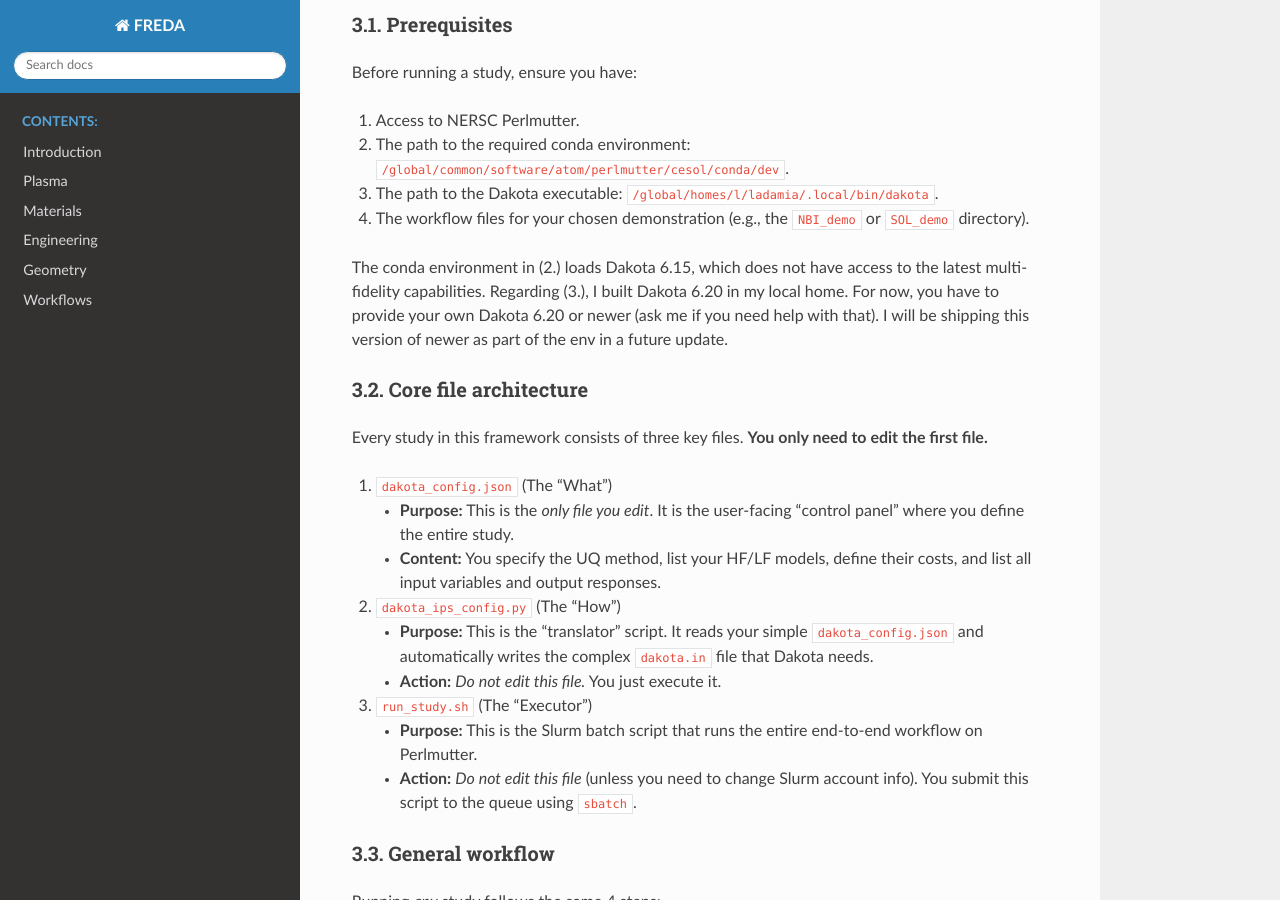
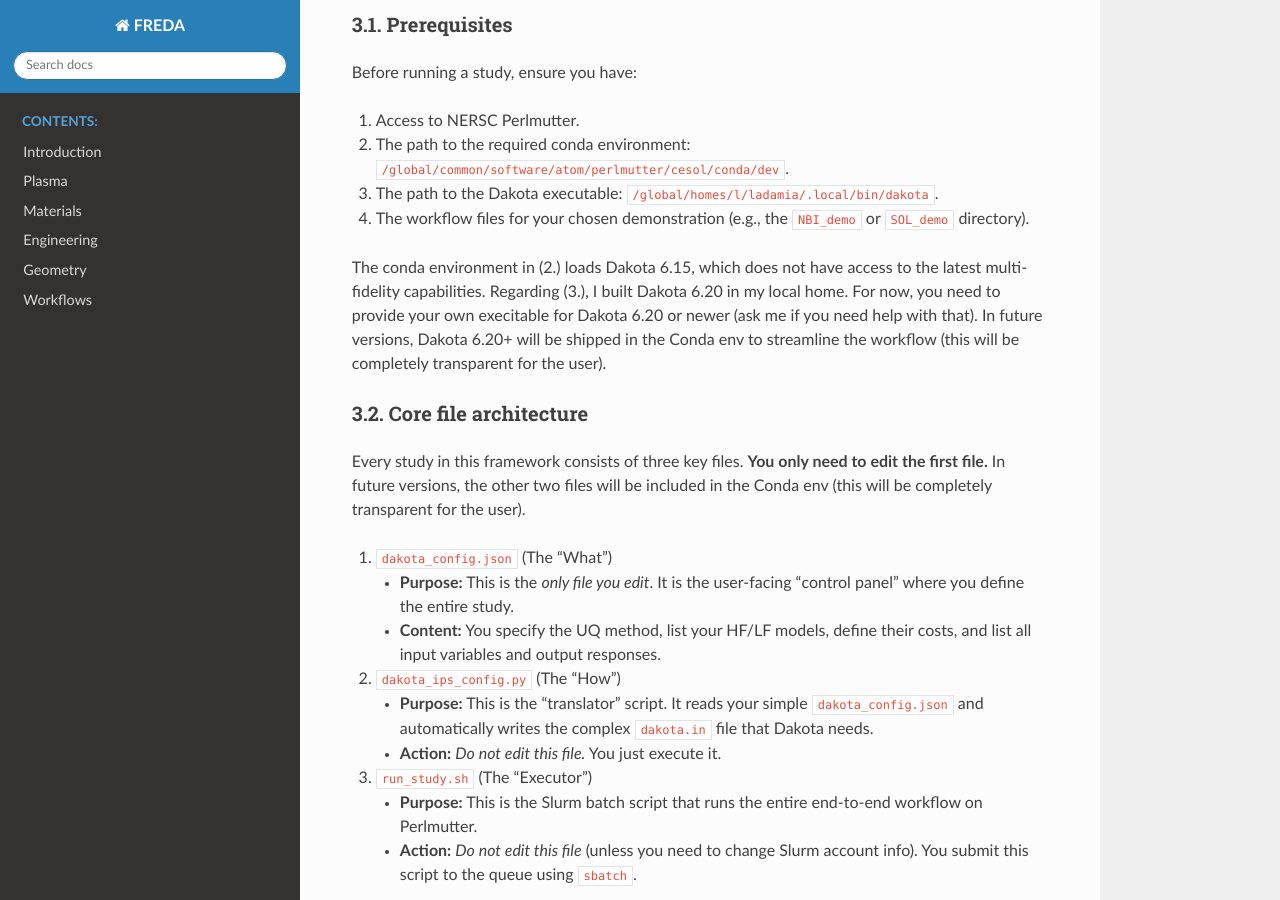
Before and after one commit to ORNL-Fusion/freda-doc, a Sphinx documentation site: the page built from docs/workflows/multifidelity_uq/introduction.rst, in a window 1280 px wide and 900 px high, scrolled down 2938 px. Built offline with Sphinx 7.4.7 and the Read the Docs theme 3.1.0, drawn with Linux system fonts in a browser that asks for light colours; some of the changed text lies outside the part shown.

Commit message:
Add clarifications regarding future versions

```diff
--- a/docs/workflows/multifidelity_uq/introduction.rst
+++ b/docs/workflows/multifidelity_uq/introduction.rst
@@ -50,8 +50,8 @@ As part of the Fusion REactor Design and Assessment (FREDA) project, our goal is
 ======================
 
 This framework is designed to run two primary types of UQ analyses, both of
-which use low-fidelity models to accelerate the study. New capabilities are
-added in time.
+which use low-fidelity models to accelerate the study. Future versions will
+include additional capabilities.
 
 2.1. Use case 1: Multi-fidelity Monte Carlo (MFMC)
 ---------------------------------------------------
@@ -86,12 +86,19 @@ Before running a study, ensure you have:
 3.  The path to the Dakota executable: ``/global/homes/l/ladamia/.local/bin/dakota``.
 4.  The workflow files for your chosen demonstration (e.g., the ``NBI_demo`` or ``SOL_demo`` directory).
 
-The conda environment in (2.) loads Dakota 6.15, which does not have access to the latest multi-fidelity capabilities. Regarding (3.), I built Dakota 6.20 in my local home. For now, you have to provide your own Dakota 6.20 or newer (ask me if you need help with that). I will be shipping this version of newer as part of the env in a future update.
+The conda environment in (2.) loads Dakota 6.15, which does not have access to
+the latest multi-fidelity capabilities. Regarding (3.), I built Dakota 6.20 in
+my local home. For now, you need to provide your own execitable for Dakota 6.20
+or newer (ask me if you need help with that). In future versions, Dakota 6.20+
+will be shipped in the Conda env to streamline the workflow (this will be
+completely transparent for the user).
 
 3.2. Core file architecture
 -----------------------------
 
-Every study in this framework consists of three key files. **You only need to edit the first file.**
+Every study in this framework consists of three key files. **You only need to
+edit the first file.** In future versions, the other two files will be included
+in the Conda env (this will be completely transparent for the user).
 
 1.  ``dakota_config.json`` (The "What")
 
```
